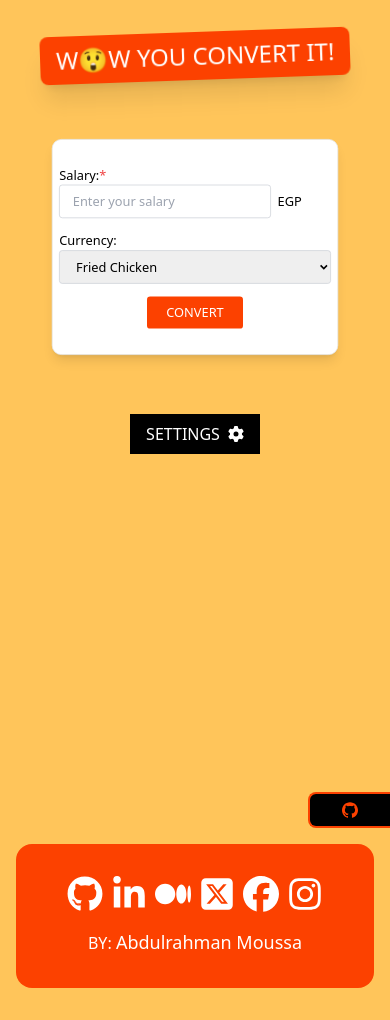
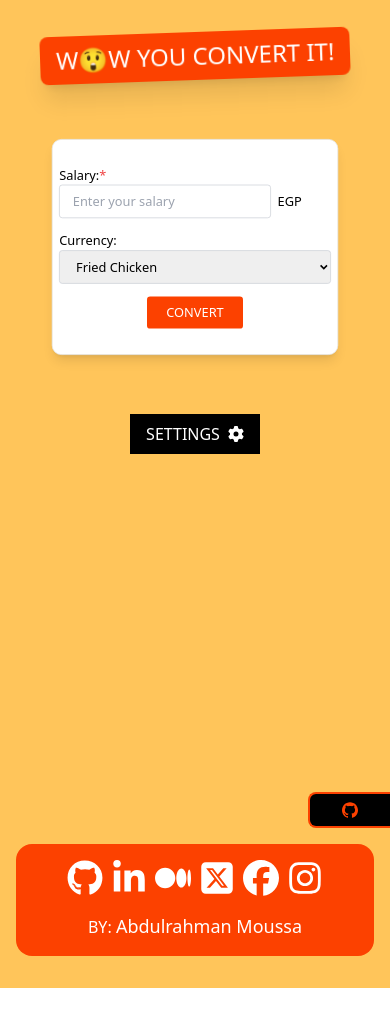
Before and after one commit to 3bdulrahmn69/wow_you_convert_it, a React (Vite) app: page / in a window 390 px wide. After the commit the page ends 988 px from the top, so only its background shows below. Built offline with nearby package versions, Linux system fonts and the light colour scheme.

Commit message:
add my links

```diff
--- a/src/App.jsx
+++ b/src/App.jsx
@@ -12,9 +12,9 @@ const App = () => {
         <RepoBtn />
       </main>
       <div className="bg-cYellow flex justify-center items-center pb-8">
-        <div className="bg-cOrange w-11/12 px-16 py-8 rounded-2xl flex flex-col items-center gap-4">
+        <div className="bg-cOrange w-11/12 md:px-16 px-8 md:py-8 py-4 rounded-2xl flex flex-col items-center gap-4">
           <Links />
-          <p className='text-white'>
+          <p className="text-white">
             BY:{'   '}
             <a
               href="https://3bdulrahmn.tech"
```
